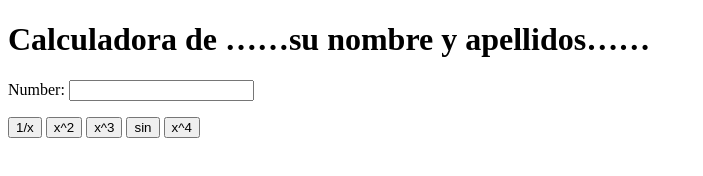
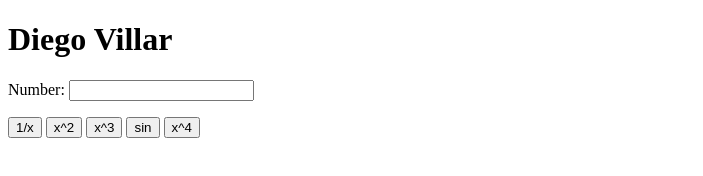
Before and after one commit to diego-villar/my_calculator_2, a plain HTML site: page index.html in a window 1280 px wide. Shown: the whole page, without its empty margins (0-703 px from the left). Drawn offline with Linux system fonts and the light colour scheme.

Commit message:
README and index

```diff
--- a/index.html
+++ b/index.html
@@ -5,7 +5,7 @@
 		<meta charset="utf-8">
 	</head>
 	<body>
-		<h1>Calculadora de ……su nombre y apellidos……</h1>
+		<h1>Diego Villar</h1>
 		Number:
 		<input type="text" id="n1">
 		<p>
```
Also changed, not shown: 1 other file.
